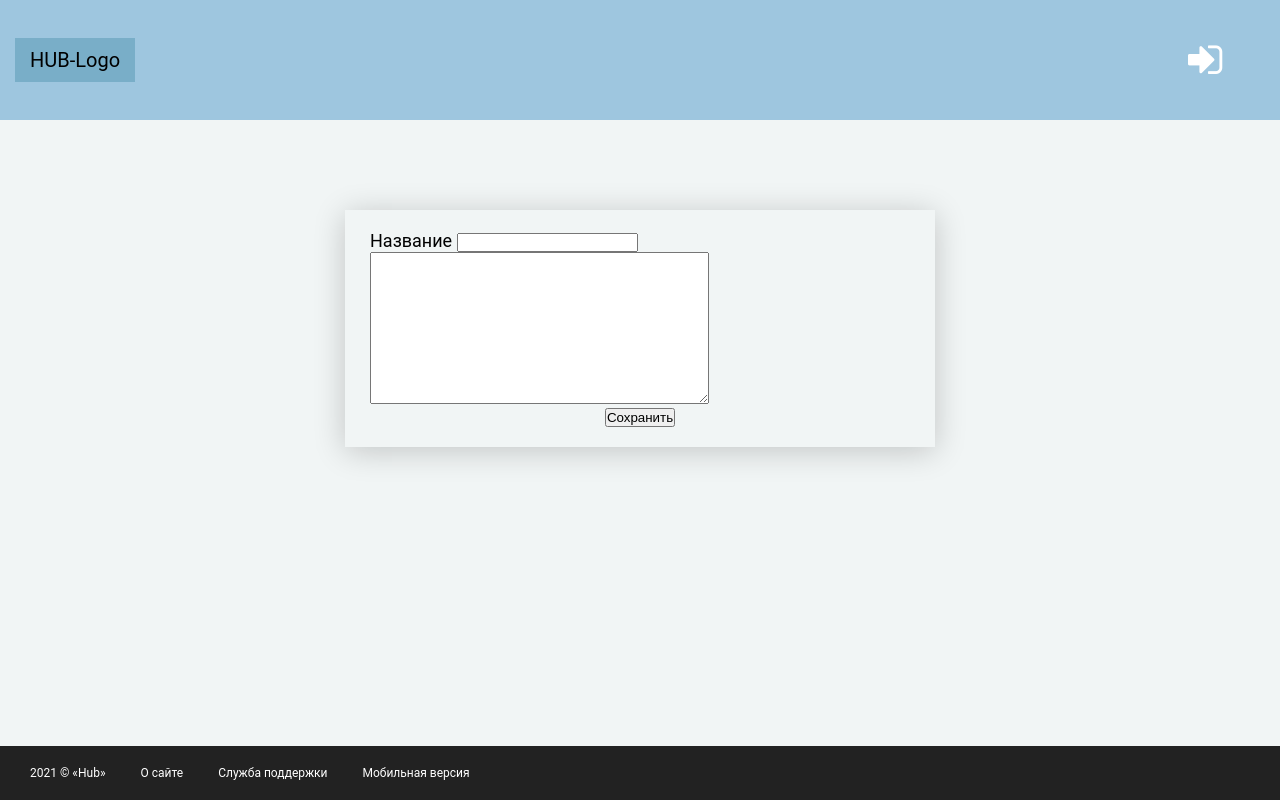
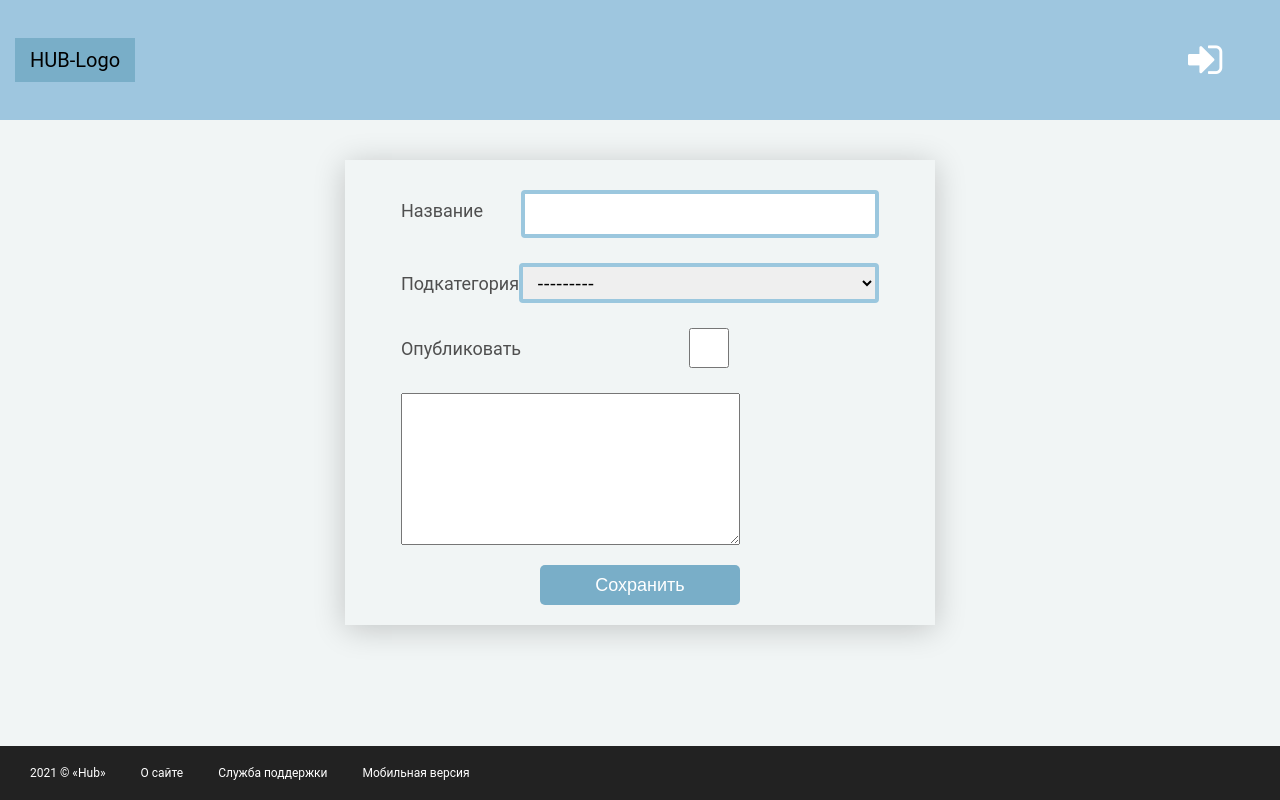
Before and after one commit to isthatjoke/SGProject, a Django app: page /post/create/ in a window 1280 px wide. Run offline with Django 3.2, Linux system fonts and the light colour scheme; data that the repository does not hold is empty; some libraries are stand-ins or nearby versions.

Commit message:
style create post

```diff
--- a/post/templates/post/post.html
+++ b/post/templates/post/post.html
@@ -1,7 +1,7 @@
 {% extends 'hub/base.html' %}
 {% load static %}
 {% block content %}
-    <div class="posts">
+    <div class="posts" style="margin-top: 150px">
 
         <div class="card">
 
--- a/post/templates/post/post_form.html
+++ b/post/templates/post/post_form.html
@@ -1,18 +1,16 @@
 {% extends 'hub/base.html' %}
 {% load static %}
 {% block content %}
-    <div class="posts" style="margin-top: 170px">
+    <div class="posts" style="margin-top: 120px">
 
         <div class="card">
 
             {#            <img src="https://media.istockphoto.com/vectors/thin-line-design-concept-for-project-website-banner-vector-id510855044"#}
             {#                 alt="preview">#}
-            <div class="post__container">
-                <form id="form-horizontal m-t-30" method="post" enctype="multipart/form-data">
+            <div class="post__container_create">
+                <form id="form-horizontal" method="post" enctype="multipart/form-data">
                     {% csrf_token %}
                     {{ form.media }}
-{#                    {{ form.as_p }}#}
-
                     {{ form.non_field_errors }}
 
                     <div class="field">
@@ -20,30 +18,28 @@
                         <label for="{{ form.name.id_for_label }}">Название</label>
                         {{ form.name }}
                     </div>
+                    <div class="field">
+                        {{ form.hub_category.errors }}
+                        <label for="{{ form.hub_category.id_for_label }}">Подкатегория</label>
+                        {{ form.hub_category }}
+                    </div>
+                    <div class="field">
+                        {{ form.published.errors }}
+                        <label for="{{ form.published.id_for_label }}">Опубликовать</label>
+                        {{ form.published }}
+                    </div>
 
-                    <div class="field">
+                    <div class="field" style="text-align: center">
                         {{ form.content.errors }}
-{#                        <label for="{{ form.content.id_for_label }}">Название</label>#}
                         {{ form.content }}
                     </div>
 
 
-                    <div class="form-button">
-                        <button id="submit" type="submit"
-                                class="btn btn-primary w-md waves-effect waves-light">Сохранить
-                        </button>
+                    <div class="form-button" style="margin: 20px">
+                        <button id="submit" type="submit" class="ybtn ybtn-reg ybtn-accent-color">Сохранить</button>
                     </div>
 
                 </form>
-                {#                <div class="post__user">Пользователь: <span>{{ post.user_id }}</span></div>#}
-                {#                <div class="post__date">Дата публицкации: <span>{{ post.updated_at }}</span></div>#}
-                {#                <div class="post__title"><h3>{{ post.name }}</h3></div>#}
-                {#                <div class="post__body">#}
-                {#                    <p>#}
-                {#                        {{ post.post_text }}#}
-                {#                    </p>#}
-                {##}
-                {#                </div>#}
             </div>
         </div>
 
--- a/static/css/style.css
+++ b/static/css/style.css
@@ -193,12 +193,23 @@ main > .side__right {
     margin: 50px 40px;
 }
 
+.post__container_create {
+    display: flex;
+    flex-direction: column;
+    align-items: center;
+    margin-top: 30px;
+    font-size: 10px;
+}
 .post__container {
+    display: flex;
+    flex-direction: column;
+    justify-content: stretch;
     padding: 20px 25px;
     font-size: 18px;
 }
 
 .post__button__read button {
+
     margin-top: 10px;
     padding: 10px;
     border: #79aec8 2px solid;
@@ -240,17 +251,38 @@ main > .side__right {
     padding: 50px;
     margin-top: 170px;
 }
-#signinform {
+#signinform, .form-horizontal {
     display: flex;
     flex-direction: column;
     justify-content: center;
     align-items: center;
 }
 
+#form-horizontal > .field {
+    display: flex;
+    flex-direction: row;
+    justify-content: space-between;
+    font-size: 20px;
+}
+
+#form-horizontal > .field > label {
+    padding-top: 10px;
+    padding-bottom: 10px;
+    font-size: 18px;
+    color: #4f4f4f;
+}
+#form-horizontal > .field > input {
+    width: 340px;
+}
+
+#form-horizontal > .field > select {
+    width: 360px;
+}
+
 #signinform > .field {
     display: flex;
     flex-direction: column;
-    justify-content: space-between;
+    /*justify-content: space-between;*/
 }
 
 #signinform > .field > label {
@@ -260,15 +292,15 @@ main > .side__right {
     color: #4f4f4f;
 }
 
-.form-horizontal > .field > label {
+.field > label {
     padding-top: 15px;
     padding-bottom: 10px;
     font-size: 22px;
     color: #4f4f4f;
 }
 
-.form-horizontal > .field > input,
-.form-horizontal > .field > select {
+.field > input,
+.field > select {
     font-size: 19px;
     border: #9bc7de 4px solid;
     outline: none;
```
